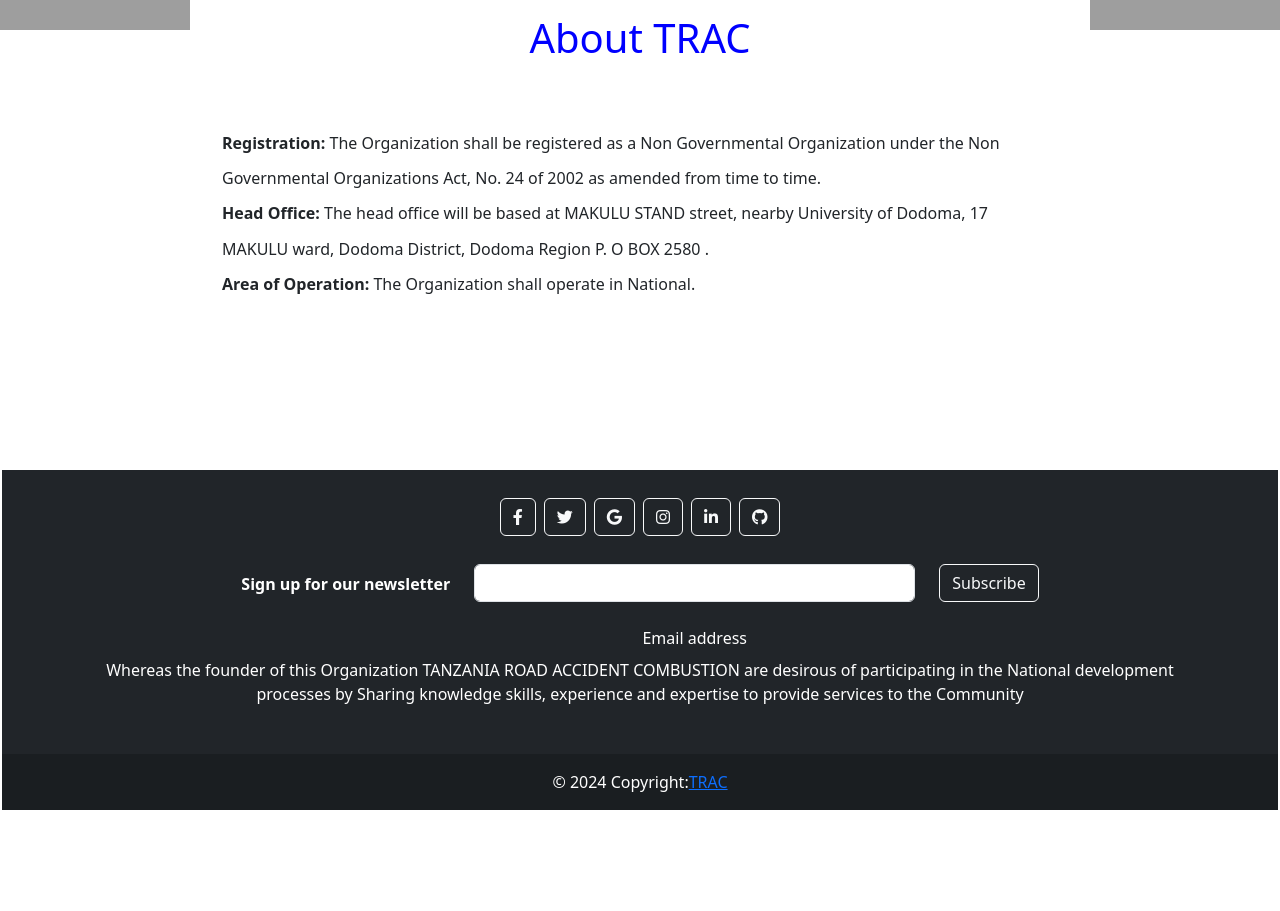
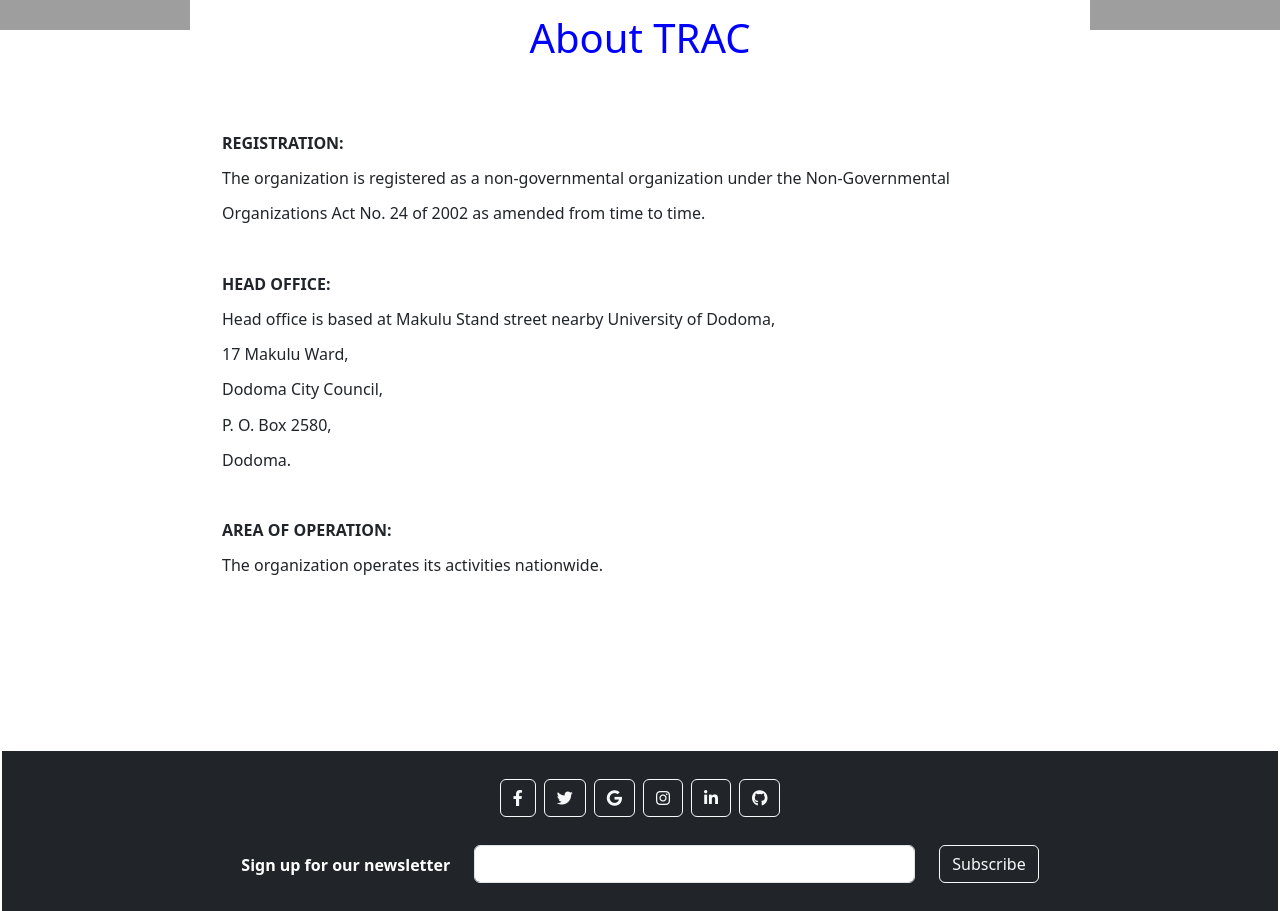
Before and after one commit to kiruma05/artz, a React (Create React App) app: page / in a window 1280 px wide. Shown: the part 8020-8931 px from the top of the page. Before the commit the page ends 8832 px from the top, so only its background shows below. Built offline with nearby package versions, Linux system fonts and the light colour scheme; grey boxes are pictures that could not be loaded.

Commit message:
updated aboutUs content

```diff
--- a/src/features/aboutUs/Dash1.jsx
+++ b/src/features/aboutUs/Dash1.jsx
@@ -1,34 +1,32 @@
 //import React, { useState } from 'react';
-import image3 from '../../asset/image1.jpeg';
+import image3 from "../../asset/image1.jpeg";
 
 function Dash1() {
   // const [hoveredButton, setHoveredButton] = useState(null);
 
   const backgroundStyle = {
     backgroundImage: `url(${image3})`,
-    backgroundSize: 'cover',
-    backgroundPosition: 'center',
-    height: '80vh',
-    width: '100%',
-    display: 'flex',
-    justifyContent: 'center',
-    alignItems: 'center',
-    color: 'white',
-    textAlign: 'center',
-    padding: '1rem'
+    backgroundSize: "cover",
+    backgroundPosition: "center",
+    height: "80vh",
+    width: "100%",
+    display: "flex",
+    justifyContent: "center",
+    alignItems: "center",
+    color: "white",
+    textAlign: "center",
+    padding: "1rem",
   };
 
   const cardStyle = {
-    backgroundColor: 'white',
-    padding: '2rem',
-    width: '90%',
-    maxWidth: '900px',
+    backgroundColor: "white",
+    padding: "2rem",
+    width: "90%",
+    maxWidth: "900px",
     //boxShadow: '0 4px 8px rgba(0, 0, 0, 0.1)',
-    marginTop: '-3rem',
-    marginBottom: '3rem'
+    marginTop: "-3rem",
+    marginBottom: "3rem",
   };
-
-
 
   // const buttonStyle = {
   //   backgroundColor: 'blue',
@@ -45,30 +43,47 @@ function Dash1() {
   //   cursor: 'pointer'
   // };
 
-
-
   return (
     <div>
       {/* Background Section */}
-      <div style={backgroundStyle}>
-      </div>
+      <div style={backgroundStyle}></div>
 
       {/* Card Section */}
-      <div style={{ display: 'flex', justifyContent: 'center' }}>
+      <div style={{ display: "flex", justifyContent: "center" }}>
         <div style={cardStyle}>
-          <h1 style={{ color: 'blue', textAlign: 'center', marginBottom: '1rem' }}>About TRAC<br /><br /></h1>
-          <p style={{ lineHeight: '2.2' }}>
-            <strong> Registration: </strong>
-          The Organization shall be registered as a Non Governmental Organization under the Non Governmental
-          Organizations Act, No. 24 of 2002 as amended from time to time.<br />
-          <strong>Head Office: </strong>
-          The head office will be based at MAKULU STAND street, nearby University of Dodoma, 17 MAKULU ward, Dodoma
-          District, Dodoma Region
-           P. O BOX 2580 .<br />
-          <strong>Area of Operation: </strong>
-          The Organization shall operate in National.<br />
-
-            <br /><br />
+          <h1
+            style={{ color: "blue", textAlign: "center", marginBottom: "1rem" }}
+          >
+            About TRAC
+            <br />
+            <br />
+          </h1>
+          <p style={{ lineHeight: "2.2" }}>
+            <strong> REGISTRATION: </strong>
+            <br />
+            The organization is registered as a non-governmental organization
+            under the Non-Governmental Organizations Act No. 24 of 2002 as
+            amended from time to time.
+            <br />
+            <br />
+            <strong>HEAD OFFICE: </strong>
+            <br />
+            Head office is based at Makulu Stand street nearby University of
+            Dodoma,
+            <br />
+            17 Makulu Ward,
+            <br />
+            Dodoma City Council, <br />
+            P. O. Box 2580, <br />
+            Dodoma.
+            <br />
+            <br />
+            <strong>AREA OF OPERATION: </strong>
+            <br />
+            The organization operates its activities nationwide.
+            <br />
+            <br />
+            <br />
           </p>
           {/* <div style={buttonContainerStyle}>
             <a
```
